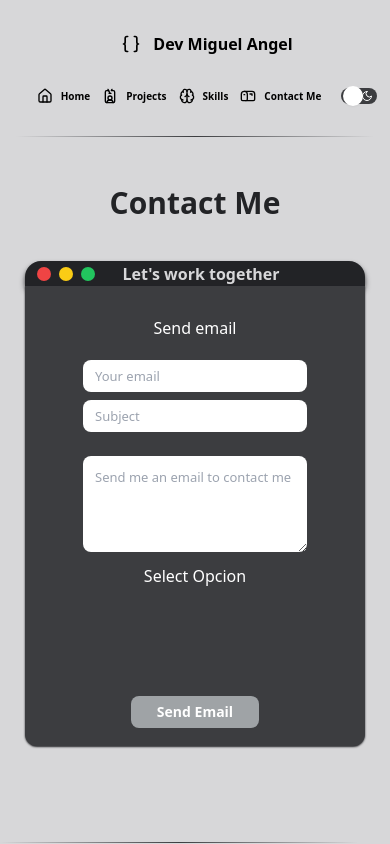
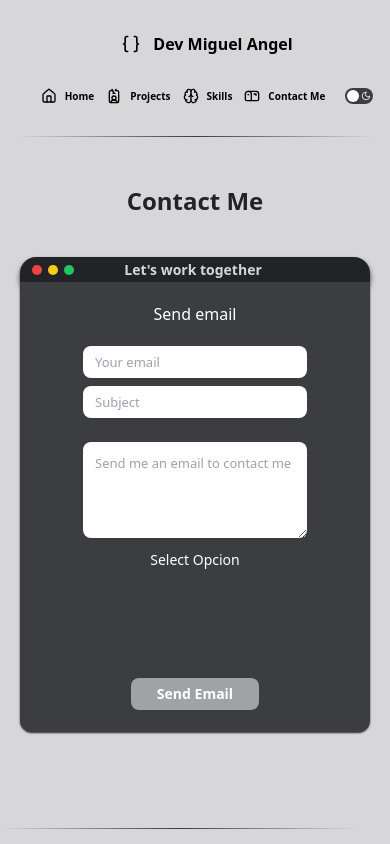
Before and after one commit to MiguelGarzon11/FrontendPortfolio, an Angular app: page /contactme in a window 390 px wide. Shown: the top 844 px of the page. Built offline with nearby package versions, Linux system fonts and the light colour scheme.

Commit message:
Frontend Portfolio v.2.0

```diff
--- a/src/app/components/contactme/contactme.html
+++ b/src/app/components/contactme/contactme.html
@@ -1,33 +1,33 @@
-<div class="h-full">
-  <div class="flex flex-col justify-center items-center gap-10 m-12">
+<div>
+  <div class=" flex flex-col justify-center items-center gap-10 m-12">
 
-    <h1 class="text-3xl text-main dark:text-secondary">Contact Me</h1>
+    <h1 class="text-2xl sm:text-3xl text-main dark:text-secondary">Contact Me</h1>
 
     <div class="flex flex-col justify-center items-center mb-12 rounded-t-2xl rounded-b-xl">
 
       <div
-        class="flex justify-between items-center h-[25px] w-[340px] sm:h-[35px] sm:w-[550px] bg-main dark:bg-secondary rounded-t-2xl shadow-md shadow-main dark:shadow-button">
+        class="flex justify-between items-center h-[25px] w-[350px] sm:h-[35px] sm:w-[550px] bg-main dark:bg-secondary rounded-t-2xl shadow-md shadow-main dark:shadow-button">
 
-        <div class="flex gap-2 mx-3">
+        <div class="flex gap-1.5 sm:gap-2 mx-3">
 
-          <div class="bg-red-500 h-3.5 w-3.5 rounded-full"></div>
-          <div class="bg-yellow-400 h-3.5 w-3.5 rounded-full"></div>
-          <div class="bg-green-500 h-3.5 w-3.5 rounded-full"></div>
+          <div class="bg-red-500 h-2.5 w-2.5 sm:h-3.5 sm:w-3.5 rounded-full"></div>
+          <div class="bg-yellow-400 h-2.5 w-2.5 sm:h-3.5 sm:w-3.5 rounded-full"></div>
+          <div class="bg-green-500 h-2.5 w-2.5 sm:h-3.5 sm:w-3.5 rounded-full"></div>
         </div>
 
         <div class="flex text-nowrap">
-          <h1 class="text-secondary dark:text-main">Let's work together</h1>
+          <h1 class="text-sm sm:text-md md:text-lg text-secondary dark:text-main">Let's work together</h1>
         </div>
 
         <div class="w-[70px]"></div>
       </div>
 
       <div
-        class="flex flex-col justify-around h-[460px] w-[340px] sm:h-[600px] sm:w-[550px] bg-buttonS dark:bg-button rounded-b-xl shadow-sm shadow-main dark:shadow-secondary">
+        class="flex flex-col justify-around h-[450px] w-[350px] sm:h-[600px] sm:w-[550px] bg-buttonS dark:bg-button rounded-b-xl shadow-sm shadow-main dark:shadow-secondary">
 
         <div class="flex flex-col justify-center items-center mt-3 sm:m-3 gap-3 sm:gap-5">
           <label class="justify-center text-white dark:text-black font-semibold text-md sm:text-xl" for="message">
-            <h3 class="font-medium mb-3">
+            <h3 class="font-medium mb-3 mt-2">
               {{ selectedPlatform === 'email' ? 'Send email' : 'Send WhatsApp' }}
             </h3>
           </label>
@@ -43,33 +43,35 @@
           <textarea name="message" [(ngModel)]="message" (keydown.enter)="onEnter($event)"
             [placeholder]="selectedPlatform === 'email' ? 'Send me an email to contact me' : 'Type your WhatsApp message here'"></textarea>
 
-          <h3 class="font-extralight text-white dark:text-black">Select Opcion</h3>
+          <h3 class="font-extralight text-sm sm:text-md sm:text-lg text-white dark:text-black">Select Opcion</h3>
 
-          <div class="flex flex-row gap-5 justify-center items-center">
+          <div class="flex flex-row gap-3 md:gap-5 justify-center items-center">
 
-            <svg id="sendmessage" class="h-10 w-10 drop-shadow-lg cursor-pointer" (click)="setPlatform('email')">
+            <svg id="sendmessage" class="h-9 w-9 sm:h-10 sm:w-10 drop-shadow-lg cursor-pointer"
+              (click)="setPlatform('email')">
               <use href="assets/icons/gmail.svg"></use>
             </svg>
 
-            <svg id="sendmessage" class="h-10 w-10 drop-shadow-lg cursor-pointer"
+            <svg id="sendmessage" class="h-9 w-9 sm:h-10 sm:w-10 drop-shadow-lg cursor-pointer"
               (click)="selectedPlatform ===('whatsapp')">
               <use href="assets/icons/wh.svg"></use>
             </svg>
 
             <a href="https://github.com/MiguelGarzon11" target="_blank">
-              <svg id="sendmessage2" class="h-10 w-10 drop-shadow-lg cursor-pointer">
+              <svg id="sendmessage2" class="h-9 w-9 sm:h-10 sm:w-10 drop-shadow-lg cursor-pointer">
                 <use href=" assets/icons/github.svg"></use>
               </svg>
             </a>
             <a href="https://www.linkedin.com/in/miguelangelgarz%C3%B3n/" target="_blank">
-              <svg id="sendmessage" class="h-11 w-11 drop-shadow-lg cursor-pointer">
+              <svg id="sendmessage" class="h-9 w-9 sm:h-10 sm:w-10 drop-shadow-lg cursor-pointer">
                 <use href=" assets/icons/in.svg"></use>
               </svg>
             </a>
 
           </div>
 
-          <button id="button" (click)="selectedPlatform === 'whatsapp' ? sendWhatsApp() : sendEmail() ">{{
+          <button class="mb-6 mt-2" id="button"
+            (click)="selectedPlatform === 'whatsapp' ? sendWhatsApp() : sendEmail() ">{{
             selectedPlatform === 'email' ? 'Send Email' : 'Send WhatsApp' }}
           </button>
         </div>
--- a/src/app/components/header/header.html
+++ b/src/app/components/header/header.html
@@ -62,10 +62,10 @@
       </a>
     </nav>
 
-    <label for="darkSwtich" class="relative inline-block w-9 h-4 sm:w-11 sm:h-6 cursor-pointer">
+    <label for="darkSwtich" class="relative inline-block w-7 h-4 sm:w-11 sm:h-6 cursor-pointer">
       <input data-hs-theme-switch="" type="checkbox" id="darkSwtich" class="peer sr-only">
       <span
-        class="flex flex-row justify-center gap-1 items-center absolute inset-0 bg-buttonS rounded-full transition-colors duration-500 ease-in-out peer-checked:bg-buttonS dark:bg-neutral-700 dark:peer-checked:bg-button peer-disabled:opacity-50 peer-disabled:pointer-events-none">
+        class="flex flex-row justify-center gap-0.5 sm:gap-1 items-center absolute inset-0 bg-buttonS rounded-full transition-colors duration-500 ease-in-out peer-checked:bg-buttonS dark:bg-neutral-700 dark:peer-checked:bg-button peer-disabled:opacity-50 peer-disabled:pointer-events-none">
 
         <svg xmlns="http://www.w3.org/2000/svg" viewBox="0 0 24 24" fill="none" stroke="currentColor" stroke-width="2"
           stroke-linecap="round" stroke-linejoin="round"
@@ -83,13 +83,13 @@
 
         <svg xmlns="http://www.w3.org/2000/svg" viewBox="0 0 24 24" fill="none" stroke="currentColor" stroke-width="2"
           stroke-linecap="round" stroke-linejoin="round"
-          class="lucide lucide-moon-icon lucide-moon text-white dark:text-white w-3 h-3 sm:w-4 sm:h-4">
+          class="lucide lucide-moon-icon lucide-moon text-white dark:text-white w-2.5 h-2.5 sm:w-4 sm:h-4">
           <path d="M12 3a6 6 0 0 0 9 9 9 9 0 1 1-9-9Z" />
         </svg>
 
       </span>
       <span
-        class="absolute top-1/2 start-0.5 -translate-y-1/2 size-5 bg-white rounded-full shadow-sm !transition-transform duration-500 ease-in-out peer-checked:translate-x-full dark:bg-neutral-400 dark:peer-checked:bg-white">
+        class="absolute top-1/2 start-[2px] sm:start-[2px] -translate-y-1/2 size-3 sm:size-5 bg-white rounded-full shadow-sm !transition-transform duration-500 ease-in-out peer-checked:translate-x-full dark:bg-neutral-400 dark:peer-checked:bg-white">
       </span>
     </label>
   </div>
--- a/src/app/components/home/home.html
+++ b/src/app/components/home/home.html
@@ -11,9 +11,9 @@
       <div
         class="relative flex items-center h-[30px] w-[350px] sm:h-[35px] sm:mt-10 sm:w-[350px] lg:h-[35px] lg:w-[550px] md:w-[500px] bg-main dark:bg-secondary md:mt-28 rounded-t-2xl">
         <div class="flex justify-start flex-row gap-1.5 sm:gap-2 mx-3">
-          <div class="bg-red-500 h-3 w-3 sm:h-3.5 sm:w-3.5 rounded-full"></div>
-          <div class="bg-yellow-400 h-3 w-3 sm:h-3.5 sm:w-3.5 rounded-full"></div>
-          <div class="bg-green-500 h-3 w-3 sm:h-3.5 sm:w-3.5 rounded-full"></div>
+          <div class="bg-red-500 h-2.5 w-2.5 sm:h-3.5 sm:w-3.5 rounded-full"></div>
+          <div class="bg-yellow-400 h-2.5 w-2.5 sm:h-3.5 sm:w-3.5 rounded-full"></div>
+          <div class="bg-green-500 h-2.5 w-2.5 sm:h-3.5 sm:w-3.5 rounded-full"></div>
         </div>
         <div class="flex items-center">
           <h1 class="absolute left-1/2 -translate-x-1/2 text-sm sm:text-md md:text-lg text-secondary dark:text-main">
@@ -40,7 +40,7 @@
       </p>
     </div>
 
-    <div class="flex flex-col justify-center items-center gap-3">
+    <div class="flex flex-col justify-center items-center gap-5 mt-5 sm:mt-0">
       <button>Download CV</button>
       <div class="flex flex-row items-center justify-center gap-2.5">
         <h1 class="text-sm sm:text-lg font-extralight">Follow me</h1>
@@ -70,7 +70,6 @@
                   23.226 24 22.271V1.729C24 .774 23.2 0 22.222
                   0h.003z" />
           </svg>
-
         </a>
       </div>
     </div>
--- a/src/app/components/projects/projects.html
+++ b/src/app/components/projects/projects.html
@@ -12,9 +12,9 @@
         <div id="project" class="flex flex-col">
           <div class="flex items-center w-80 h-6 sm:w-96 sm:h-10 bg-main dark:bg-secondary rounded-t-2xl">
             <div class="flex flex-row gap-1.5 sm:gap-2 mx-3">
-              <div class="bg-red-500 h-3 w-3 sm:h-3.5 sm:w-3.5 rounded-full"></div>
-              <div class="bg-yellow-400 h-3 w-3 sm:h-3.5 sm:w-3.5 rounded-full"></div>
-              <div class="bg-green-500 h-3 w-3 sm:h-3.5 sm:w-3.5 rounded-full"></div>
+              <div class="bg-red-500 h-2.5 w-2.5 sm:h-3.5 sm:w-3.5 rounded-full"></div>
+              <div class="bg-yellow-400 h-2.5 w-2.5 sm:h-3.5 sm:w-3.5 rounded-full"></div>
+              <div class="bg-green-500 h-2.5 w-2.5 sm:h-3.5 sm:w-3.5 rounded-full"></div>
             </div>
           </div>
           <div class="w-80 h-40 sm:w-96 sm:h-52 bg-buttonS dark:bg-button"></div>
@@ -23,9 +23,9 @@
         <div id="project" class="flex flex-col">
           <div class="flex items-center w-80 h-6 sm:w-96 sm:h-10 bg-main dark:bg-secondary rounded-t-2xl">
             <div class="flex flex-row gap-1.5 sm:gap-2 mx-3">
-              <div class="bg-red-500 h-3 w-3 sm:h-3.5 sm:w-3.5 rounded-full"></div>
-              <div class="bg-yellow-400 h-3 w-3 sm:h-3.5 sm:w-3.5 rounded-full"></div>
-              <div class="bg-green-500 h-3 w-3 sm:h-3.5 sm:w-3.5 rounded-full"></div>
+              <div class="bg-red-500 h-2.5 w-2.5 sm:h-3.5 sm:w-3.5 rounded-full"></div>
+              <div class="bg-yellow-400 h-2.5 w-2.5 sm:h-3.5 sm:w-3.5 rounded-full"></div>
+              <div class="bg-green-500 h-2.5 w-2.5 sm:h-3.5 sm:w-3.5 rounded-full"></div>
             </div>
           </div>
           <div class="w-80 h-40 sm:w-96 sm:h-52 bg-buttonS dark:bg-button"></div>
```
